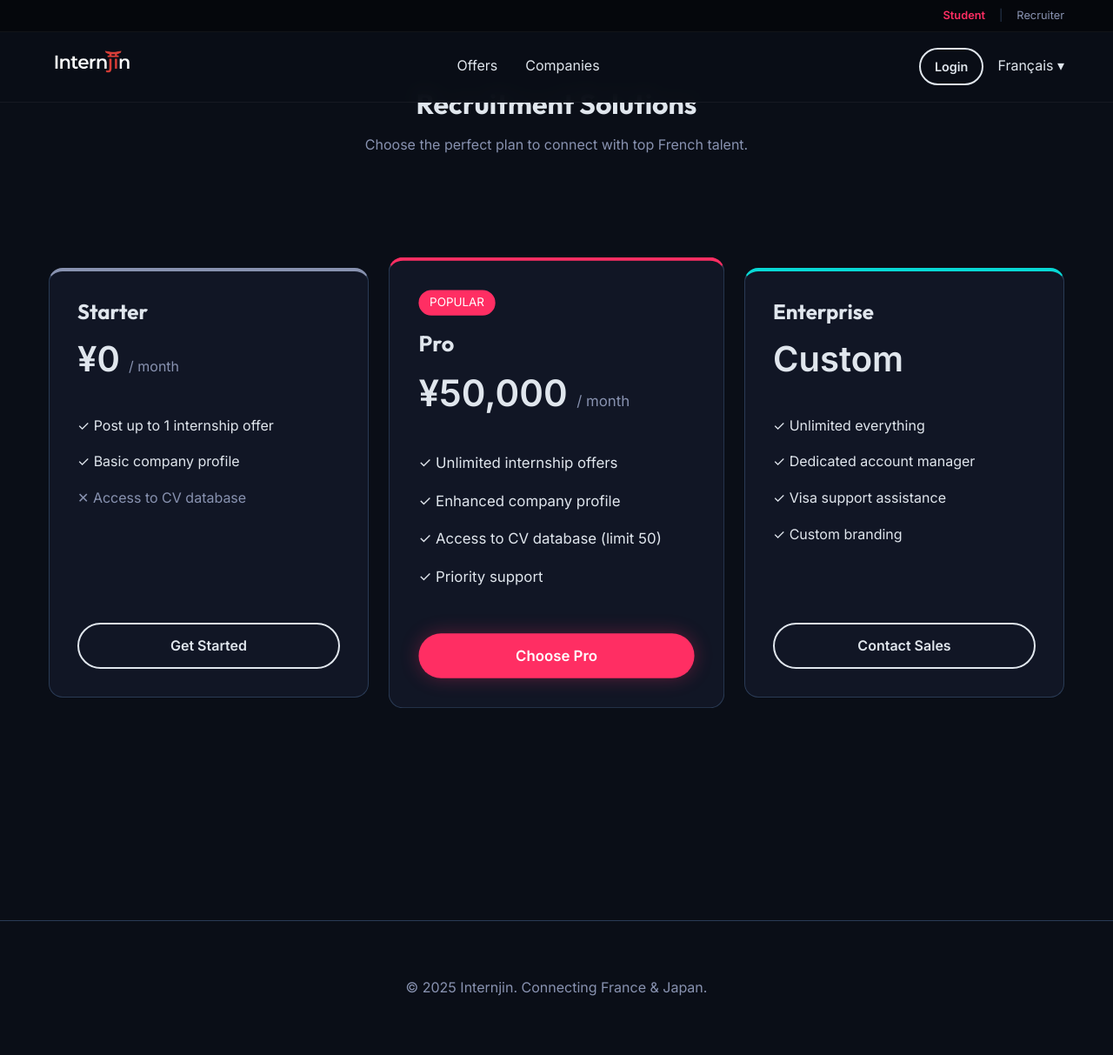
After one commit to ChahanD/Internjin, a Flask app: page /companies/packs in a window 1280 px wide. The commit adds this page. Shown: the whole page at 87% size. Run offline with Flask 3, Linux system fonts and the light colour scheme.

Commit message:
add recruters and students page

```diff
--- a/app.py
+++ b/app.py
@@ -1,4 +1,4 @@
-from flask import Flask, render_template, redirect, url_for, flash, request
+from flask import Flask, render_template, redirect, url_for, flash, request, session
 from flask_sqlalchemy import SQLAlchemy
 from flask_login import LoginManager, login_user, logout_user, login_required, current_user
 from extensions import db
@@ -18,6 +18,16 @@ from models import User
 @login_manager.user_loader
 def load_user(user_id):
     return User.query.get(int(user_id))
+
+@app.context_processor
+def inject_role():
+    return dict(role=session.get('role', 'student'))
+
+@app.route('/switch_role/<role>')
+def switch_role(role):
+    if role in ['student', 'recruiter']:
+        session['role'] = role
+    return redirect(request.referrer or url_for('index'))
 
 @app.route('/')
 def index():
@@ -53,6 +63,22 @@ def offers():
         }
     ]
     return render_template('offers.html', offers=offers_data)
+
+@app.route('/companies')
+def companies_list():
+    return render_template('companies_list.html')
+
+@app.route('/companies/solutions')
+def company_solutions():
+    return render_template('company_solutions.html')
+
+@app.route('/companies/packs')
+def company_packs():
+    return render_template('company_packs.html')
+
+@app.route('/contact')
+def contact():
+    return render_template('contact.html')
 
 @app.route('/language')
 def language():
--- a/static/css/style.css
+++ b/static/css/style.css
@@ -105,6 +105,46 @@ ul {
     color: var(--color-bg);
 }
 
+/* Dropdown */
+.dropdown {
+    position: relative;
+}
+
+.dropdown-menu {
+    position: absolute;
+    top: 100%;
+    right: 0;
+    background: var(--color-card-bg);
+    border: 1px solid var(--color-border);
+    border-radius: 8px;
+    padding: 0.5rem 0;
+    min-width: 150px;
+    display: none;
+    flex-direction: column;
+    box-shadow: var(--shadow-card);
+    z-index: 1000;
+}
+
+.dropdown:hover .dropdown-menu {
+    display: flex;
+}
+
+.dropdown-menu li {
+    margin: 0;
+}
+
+.dropdown-menu a {
+    display: block;
+    padding: 0.5rem 1rem;
+    color: var(--color-text);
+    white-space: nowrap;
+}
+
+.dropdown-menu a:hover {
+    background: rgba(255, 255, 255, 0.05);
+    color: var(--color-primary);
+}
+
 /* Header */
 header {
     padding: var(--spacing-sm) 0;
@@ -112,7 +152,8 @@ header {
     width: 100%;
     top: 0;
     z-index: 100;
-    background: rgba(10, 14, 23, 0.8);
+    background: rgba(10, 14, 23, 0.95);
+    /* Increased opacity for better visibility */
     backdrop-filter: blur(10px);
     border-bottom: 1px solid rgba(255, 255, 255, 0.05);
 }
@@ -150,8 +191,8 @@ nav {
     align-items: center;
     justify-content: center;
     text-align: center;
-    padding-top: 80px;
-    /* Header offset */
+    padding-top: 120px;
+    /* Header offset + Top bar */
     background: radial-gradient(circle at 50% 50%, rgba(255, 46, 99, 0.1) 0%, transparent 50%);
 }
 
--- a/templates/base.html
+++ b/templates/base.html
@@ -17,23 +17,72 @@
 </head>
 
 <body>
-    <header>
+    <!-- Top Bar Role Switcher -->
+    <div
+        style="background: #05070c; padding: 8px 0; border-bottom: 1px solid rgba(255,255,255,0.05); position: fixed; width: 100%; top: 0; z-index: 101;">
+        <div class="container" style="display: flex; justify-content: flex-end; gap: 1rem; font-size: 0.8rem;">
+            <a href="/switch_role/student"
+                style="color: {{ 'var(--color-primary)' if role == 'student' else '#8892b0' }}; font-weight: {{ 'bold' if role == 'student' else 'normal' }};">Student</a>
+            <span style="color: #2a3b55;">|</span>
+            <a href="/switch_role/recruiter"
+                style="color: {{ 'var(--color-primary)' if role == 'recruiter' else '#8892b0' }}; font-weight: {{ 'bold' if role == 'recruiter' else 'normal' }};">Recruiter</a>
+        </div>
+    </div>
+
+    <header style="top: 35px;"> <!-- Offset for top bar -->
         <div class="container">
             <nav>
-                <a href="/" class="logo">Intern<span>jin</span></a>
+                <a href="/" class="logo">
+                    <img src="{{ url_for('static', filename='images/logo_full_white.png') }}" alt="Internjin"
+                        style="height: 40px;">
+                </a>
+
                 <ul class="nav-links">
-                    <li><a href="/">Home</a></li>
+                    {% if role == 'student' %}
                     <li><a href="/offers">Offers</a></li>
-                    <li><a href="/language">Language</a></li>
+                    <li><a href="/companies">Companies</a></li>
+                    {% else %}
+                    <li><a href="/companies/solutions">Solutions</a></li>
+                    <li><a href="/companies/packs">Our Packs</a></li>
+                    {% endif %}
                 </ul>
+
                 <div style="display: flex; gap: 1rem; align-items: center;">
+                    {% if role == 'recruiter' %}
+                    <div class="dropdown">
+                        <a href="#" class="dropdown-toggle">Français ▾</a>
+                        <ul class="dropdown-menu">
+                            <li><a href="?lang=fr">Français</a></li>
+                            <li><a href="?lang=en">English</a></li>
+                            <li><a href="?lang=jp">日本語</a></li>
+                        </ul>
+                    </div>
+                    <a href="/contact" class="btn btn-outline" style="padding: 8px 16px; font-size: 0.9rem;">Contact
+                        Us</a>
+                    {% endif %}
+
                     {% if current_user.is_authenticated %}
-                    <span style="font-size: 0.9rem; color: #8892b0;">Hi, {{ current_user.name }}</span>
-                    <a href="/logout" class="btn btn-outline" style="padding: 8px 16px; font-size: 0.9rem;">Logout</a>
+                    <div class="dropdown">
+                        <a href="#" class="dropdown-toggle" style="color: var(--color-primary);">{{ current_user.name }}
+                            ▾</a>
+                        <ul class="dropdown-menu">
+                            <li><a href="#">My Account</a></li>
+                            <li><a href="/logout">Logout</a></li>
+                        </ul>
+                    </div>
                     {% else %}
                     <a href="/login" class="btn btn-outline" style="padding: 8px 16px; font-size: 0.9rem;">Login</a>
-                    <a href="/register" class="btn btn-primary" style="padding: 8px 16px; font-size: 0.9rem;">Sign
-                        Up</a>
+                    {% endif %}
+
+                    {% if role == 'student' %}
+                    <div class="dropdown">
+                        <a href="#" class="dropdown-toggle">Français ▾</a>
+                        <ul class="dropdown-menu">
+                            <li><a href="?lang=fr">Français</a></li>
+                            <li><a href="?lang=en">English</a></li>
+                            <li><a href="?lang=jp">日本語</a></li>
+                        </ul>
+                    </div>
                     {% endif %}
                 </div>
             </nav>
--- /dev/null
+++ b/templates/company_packs.html
@@ -0,0 +1,59 @@
+{% extends 'base.html' %}
+
+{% block title %}Our Packs | Internjin{% endblock %}
+
+{% block content %}
+<div class="container" style="padding-top: 100px; padding-bottom: 4rem;">
+    <h1 style="text-align: center; margin-bottom: 1rem;">Recruitment Solutions</h1>
+    <p
+        style="text-align: center; color: #8892b0; margin-bottom: 4rem; max-width: 600px; margin-left: auto; margin-right: auto;">
+        Choose the perfect plan to connect with top French talent.
+    </p>
+
+    <div class="grid" style="grid-template-columns: repeat(auto-fit, minmax(300px, 1fr)); gap: 2rem;">
+        <!-- Starter Pack -->
+        <div class="card" style="display: flex; flex-direction: column; border-top: 4px solid #8892b0;">
+            <h2 style="font-size: 1.5rem; margin-bottom: 0.5rem;">Starter</h2>
+            <p style="font-size: 2.5rem; font-weight: 800; margin-bottom: 2rem;">¥0 <span
+                    style="font-size: 1rem; color: #8892b0; font-weight: 400;">/ month</span></p>
+            <ul style="margin-bottom: 2rem; flex-grow: 1;">
+                <li style="margin-bottom: 1rem;">✓ Post up to 1 internship offer</li>
+                <li style="margin-bottom: 1rem;">✓ Basic company profile</li>
+                <li style="margin-bottom: 1rem; color: #8892b0;">✕ Access to CV database</li>
+            </ul>
+            <a href="/register" class="btn btn-outline" style="text-align: center;">Get Started</a>
+        </div>
+
+        <!-- Pro Pack -->
+        <div class="card"
+            style="display: flex; flex-direction: column; border-top: 4px solid var(--color-primary); transform: scale(1.05); z-index: 1;">
+            <div
+                style="background: var(--color-primary); color: white; padding: 4px 12px; border-radius: 20px; font-size: 0.8rem; width: fit-content; margin-bottom: 1rem;">
+                POPULAR</div>
+            <h2 style="font-size: 1.5rem; margin-bottom: 0.5rem;">Pro</h2>
+            <p style="font-size: 2.5rem; font-weight: 800; margin-bottom: 2rem;">¥50,000 <span
+                    style="font-size: 1rem; color: #8892b0; font-weight: 400;">/ month</span></p>
+            <ul style="margin-bottom: 2rem; flex-grow: 1;">
+                <li style="margin-bottom: 1rem;">✓ Unlimited internship offers</li>
+                <li style="margin-bottom: 1rem;">✓ Enhanced company profile</li>
+                <li style="margin-bottom: 1rem;">✓ Access to CV database (limit 50)</li>
+                <li style="margin-bottom: 1rem;">✓ Priority support</li>
+            </ul>
+            <a href="/register" class="btn btn-primary" style="text-align: center;">Choose Pro</a>
+        </div>
+
+        <!-- Enterprise Pack -->
+        <div class="card" style="display: flex; flex-direction: column; border-top: 4px solid var(--color-secondary);">
+            <h2 style="font-size: 1.5rem; margin-bottom: 0.5rem;">Enterprise</h2>
+            <p style="font-size: 2.5rem; font-weight: 800; margin-bottom: 2rem;">Custom</p>
+            <ul style="margin-bottom: 2rem; flex-grow: 1;">
+                <li style="margin-bottom: 1rem;">✓ Unlimited everything</li>
+                <li style="margin-bottom: 1rem;">✓ Dedicated account manager</li>
+                <li style="margin-bottom: 1rem;">✓ Visa support assistance</li>
+                <li style="margin-bottom: 1rem;">✓ Custom branding</li>
+            </ul>
+            <a href="/contact" class="btn btn-outline" style="text-align: center;">Contact Sales</a>
+        </div>
+    </div>
+</div>
+{% endblock %}
```
Also changed, not shown: templates/companies_list.html (added, +47 -0 lines), templates/company_solutions.html (added, +61 -0 lines), templates/contact.html (added, +57 -0 lines), static/images/logo.png (added), static/images/logo_full_dark.png (added), static/images/logo_full_white.png (added).
